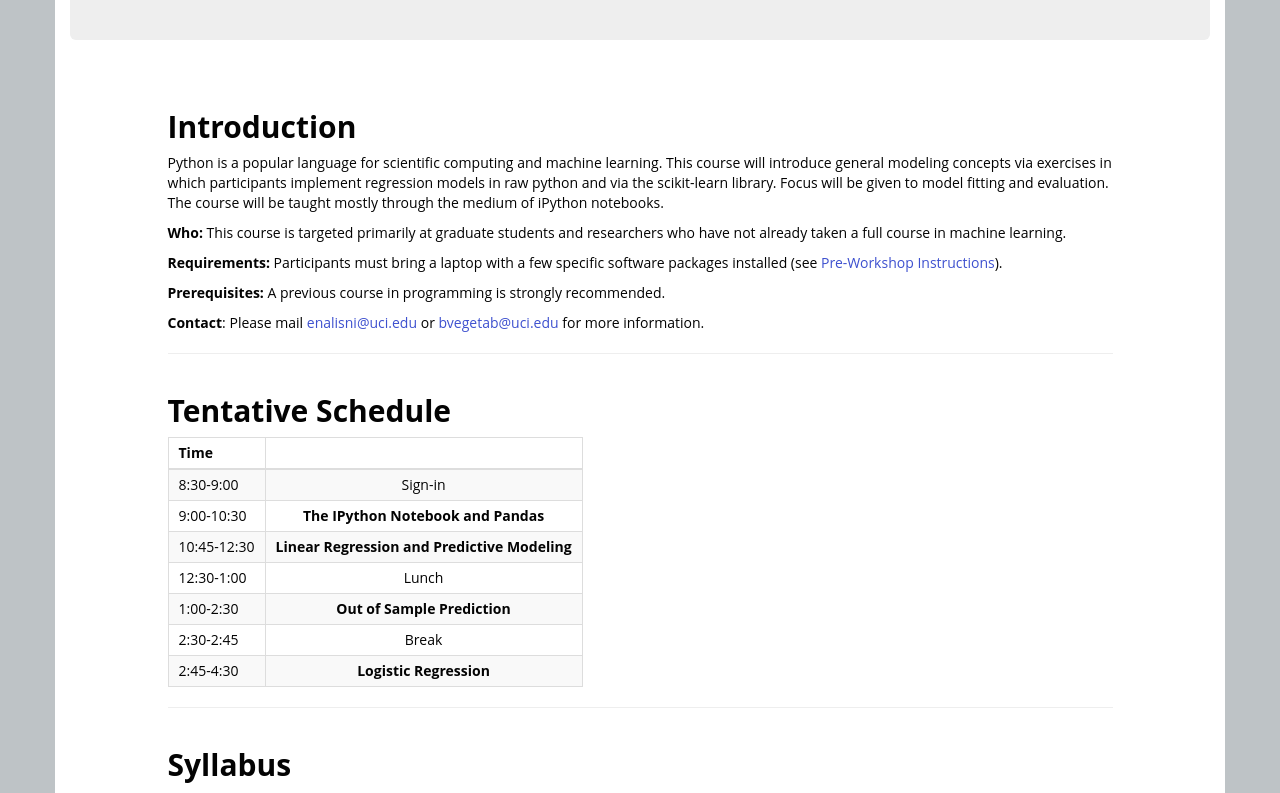
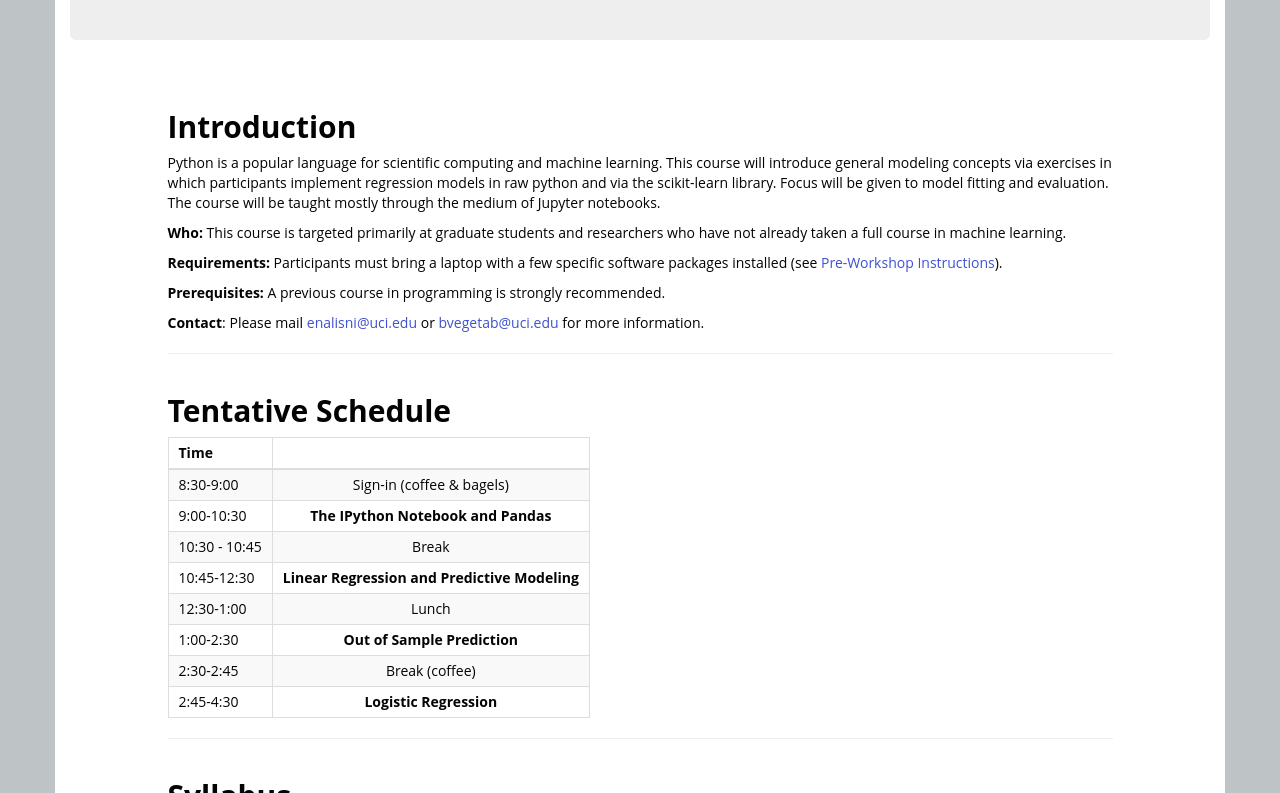
Before and after one commit to UCIDataScienceInitiative/UCIDataScienceInitiative.github.io, a Jekyll site: the page built from Workshops/ModelwithPython.md, in a window 1280 px wide and 900 px high, scrolled down 277 px, cut to the strip 107-900 px from the top of the window. Built offline with Jekyll 4.4.1, drawn with Linux system fonts in a browser that asks for light colours.

Commit message:
more wording, per Brian's suggestions

```diff
--- a/Workshops/ModelwithPython.md
+++ b/Workshops/ModelwithPython.md
@@ -12,7 +12,7 @@ permalink: Workshops/ModelwithPython/
 
 ## Introduction
 
-Python is a popular language for scientific computing and machine learning. This course will introduce general modeling concepts via exercises in which participants implement regression models in raw python and via the scikit-learn library.  Focus will be given to model fitting and evaluation. The course will be taught mostly through the medium of iPython notebooks.
+Python is a popular language for scientific computing and machine learning. This course will introduce general modeling concepts via exercises in which participants implement regression models in raw python and via the scikit-learn library.  Focus will be given to model fitting and evaluation. The course will be taught mostly through the medium of Jupyter notebooks.
 
 **Who:** This course is targeted primarily at graduate students and researchers who have not already taken a full course in machine learning.
 
@@ -29,12 +29,13 @@ Python is a popular language for scientific computing and machine learning. This
 
 | Time	       	|           	|
 | ------------- |:-------------:|
-| 8:30-9:00   | Sign-in 		|
+| 8:30-9:00   | Sign-in (coffee & bagels) 	|
 | 9:00-10:30   | **The IPython Notebook and Pandas**  		|
+| 10:30 - 10:45 | Break 		|
 | 10:45-12:30   | **Linear Regression and Predictive Modeling**  		|
 | 12:30-1:00	| Lunch			|
 | 1:00-2:30		| **Out of Sample Prediction** |
-| 2:30-2:45		| Break			|
+| 2:30-2:45		| Break		(coffee)	|
 | 2:45-4:30	| **Logistic Regression** |
 
 * * *
```
